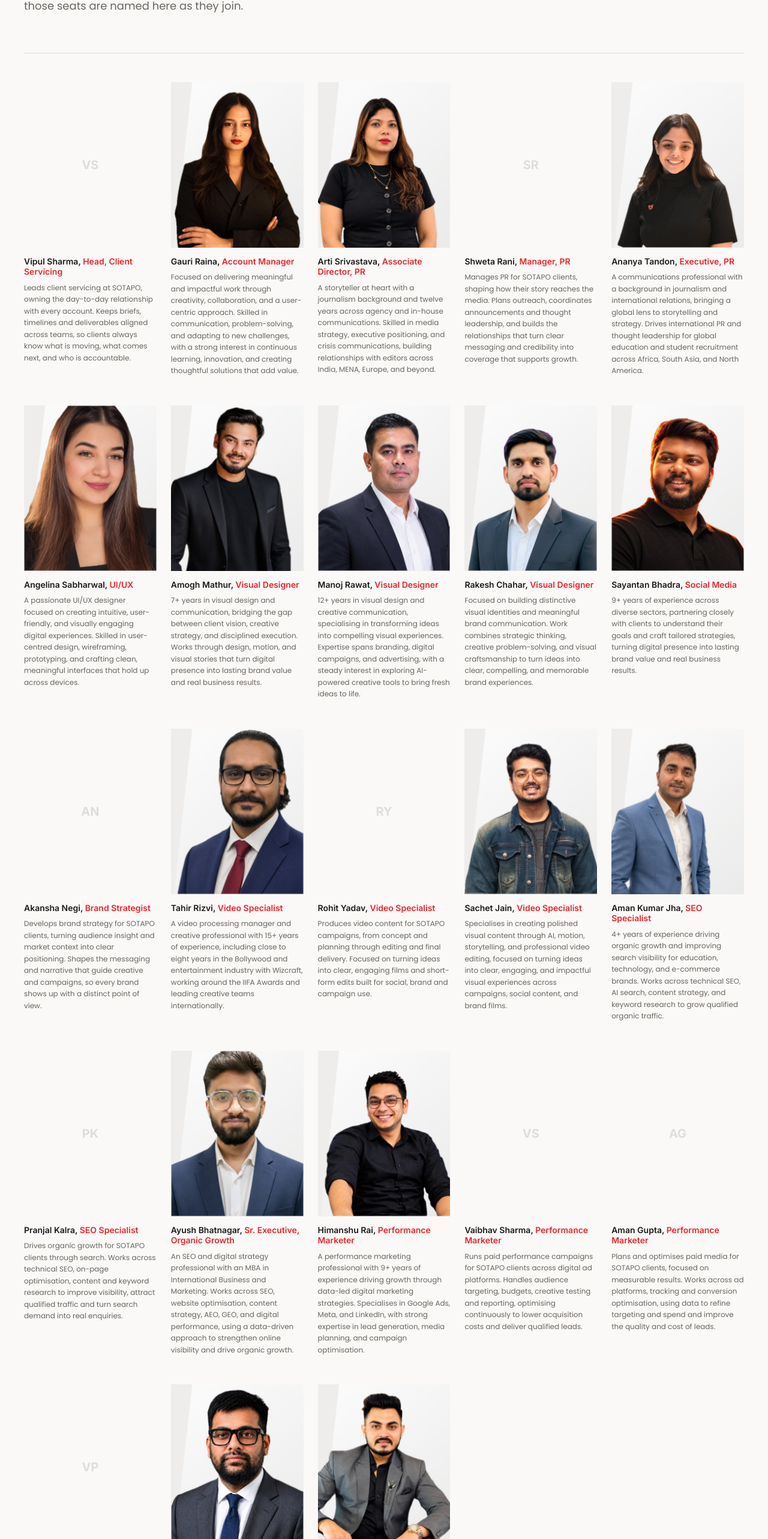
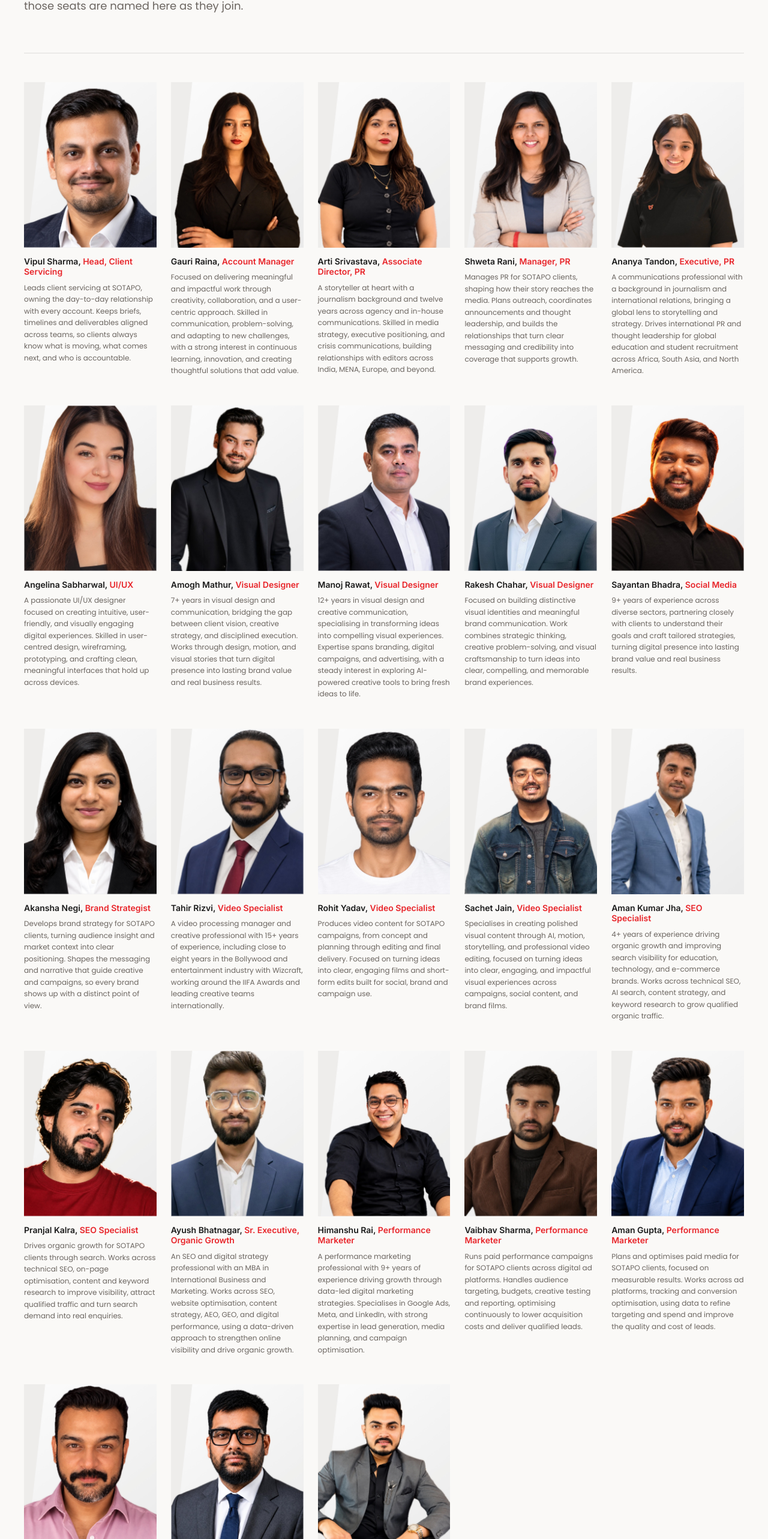
Before and after one commit to MSquareMedia/msm-campusos-studio, a Next.js app: page /about in a window 1280 px wide. Shown: the part 6635-9201 px from the top of the page at 60% size. Built offline with nearby package versions, Linux system fonts and the light colour scheme.

Commit message:
Wire photos for the 8 new team members

```diff
--- a/src/content/education.ts
+++ b/src/content/education.ts
@@ -463,8 +463,8 @@ export const education: IndustryContent = {
       // misrepresentation regardless of how the build got there.
       //
       // The 23 people below are real, client-supplied (name and title confirmed
-      // by the client; 8 of them have no photo yet and render an
-      // initials tile until the client supplies one), which is why `role` here does
+      // by the client; all now have photos; a member without one renders an
+      // initials tile), which is why `role` here does
       // not follow the "must match a `roles[].title` below" convention the
       // comment above describes: they are the real bench, not seat-fillers
       // matched one-to-one against the modernServices catalogue.
@@ -478,6 +478,7 @@ export const education: IndustryContent = {
           name: "Vipul Sharma",
           role: "Head, Client Servicing",
           bio: "Leads client servicing at SOTAPO, owning the day-to-day relationship with every account. Keeps briefs, timelines and deliverables aligned across teams, so clients always know what is moving, what comes next, and who is accountable.",
+          photo: "/images/education/team/vipul-sharma-v2.jpg",
         },
         {
           name: "Gauri Raina",
@@ -495,6 +496,7 @@ export const education: IndustryContent = {
           name: "Shweta Rani",
           role: "Manager, PR",
           bio: "Manages PR for SOTAPO clients, shaping how their story reaches the media. Plans outreach, coordinates announcements and thought leadership, and builds the relationships that turn clear messaging and credibility into coverage that supports growth.",
+          photo: "/images/education/team/shweta-rani-v2.jpg",
         },
         {
           name: "Ananya Tandon",
@@ -536,6 +538,7 @@ export const education: IndustryContent = {
           name: "Akansha Negi",
           role: "Brand Strategist",
           bio: "Develops brand strategy for SOTAPO clients, turning audience insight and market context into clear positioning. Shapes the messaging and narrative that guide creative and campaigns, so every brand shows up with a distinct point of view.",
+          photo: "/images/education/team/akansha-negi-v2.jpg",
         },
         {
           name: "Tahir Rizvi",
@@ -547,6 +550,7 @@ export const education: IndustryContent = {
           name: "Rohit Yadav",
           role: "Video Specialist",
           bio: "Produces video content for SOTAPO campaigns, from concept and planning through editing and final delivery. Focused on turning ideas into clear, engaging films and short-form edits built for social, brand and campaign use.",
+          photo: "/images/education/team/rohit-yadav-v2.jpg",
         },
         {
           name: "Sachet Jain",
@@ -564,6 +568,7 @@ export const education: IndustryContent = {
           name: "Pranjal Kalra",
           role: "SEO Specialist",
           bio: "Drives organic growth for SOTAPO clients through search. Works across technical SEO, on-page optimisation, content and keyword research to improve visibility, attract qualified traffic and turn search demand into real enquiries.",
+          photo: "/images/education/team/pranjal-kalra-v2.jpg",
         },
         {
           name: "Ayush Bhatnagar",
@@ -581,16 +586,19 @@ export const education: IndustryContent = {
           name: "Vaibhav Sharma",
           role: "Performance Marketer",
           bio: "Runs paid performance campaigns for SOTAPO clients across digital ad platforms. Handles audience targeting, budgets, creative testing and reporting, optimising continuously to lower acquisition costs and deliver qualified leads.",
+          photo: "/images/education/team/vaibhav-sharma-v2.jpg",
         },
         {
           name: "Aman Gupta",
           role: "Performance Marketer",
           bio: "Plans and optimises paid media for SOTAPO clients, focused on measurable results. Works across ad platforms, tracking and conversion optimisation, using data to refine targeting and spend and improve the quality and cost of leads.",
+          photo: "/images/education/team/aman-gupta-v2.jpg",
         },
         {
           name: "Varun Panicker",
           role: "Business Development",
           bio: "Builds new partnerships and opportunities for SOTAPO across its industries. Identifies prospects, opens conversations and works with clients to understand their goals, connecting them with the right solutions and long-term relationships.",
+          photo: "/images/education/team/varun-panicker-v2.jpg",
         },
         {
           name: "Samrat Ghosh",
```
